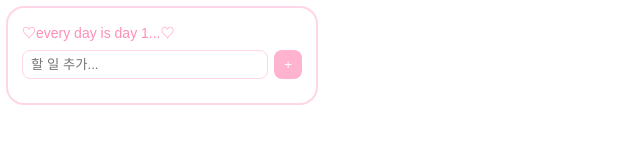
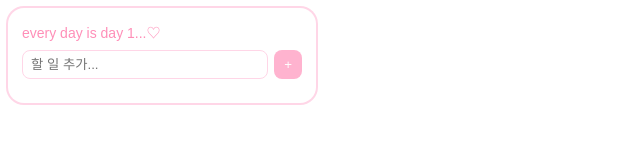
Before and after one commit to cheriering/todo-notion, a plain HTML site: page index.html in a window 1280 px wide. Shown: the full height of the page, 0-640 px from the left. Drawn offline with Linux system fonts and the light colour scheme.

Commit message:
Update index.html

```diff
--- a/index.html
+++ b/index.html
@@ -87,7 +87,7 @@
 <body>
 
 <div class="todo-box">
-  <div class="todo-title">♡every day is day 1...♡ </div>
+  <div class="todo-title">every day is day 1...♡ </div>
 
   <div class="input-row">
     <input id="todoInput" type="text" placeholder="할 일 추가..." />
```
